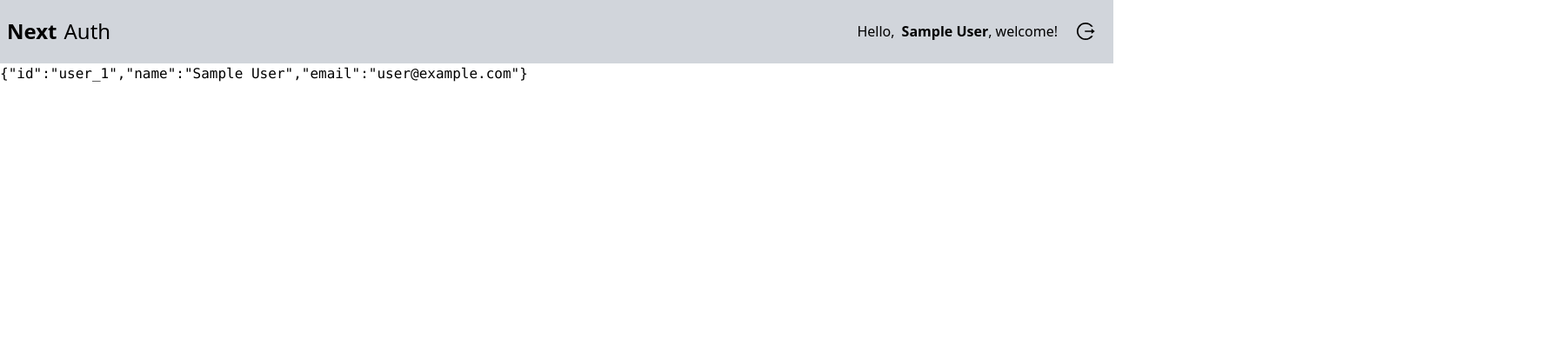
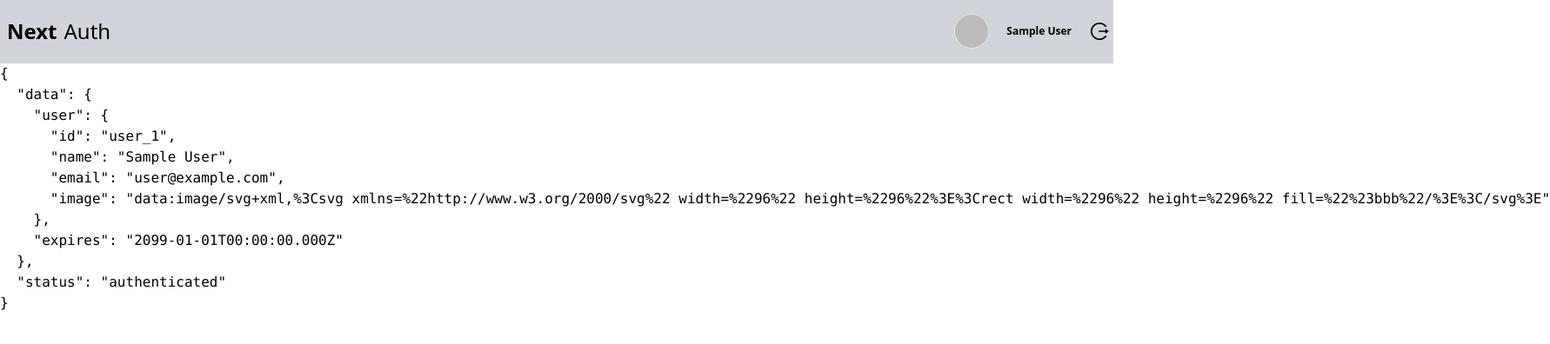
Before and after one commit to angelorubin/next-auth, a Next.js app: page /dashboard in a window 1280 px wide. Shown: the top 396 px of the page at 87% size, 1782 px wide, since content can reach past the window. Built offline with nearby package versions, Linux system fonts and the light colour scheme; no server answers; sample sign-in values are in the browser's storage.

Commit message:
Implementando imagem do usuário na dashboard

```diff
--- a/pages/dashboard/index.jsx
+++ b/pages/dashboard/index.jsx
@@ -1,9 +1,10 @@
 import { getServerSession } from 'next-auth/next'
-// import { authOptions } from './api/auth/[...nextauth]'
 import { useSession } from 'next-auth/react'
 import { useRouter } from 'next/router'
 import { signOut } from 'next-auth/react'
 import { AiOutlineLogout } from 'react-icons/ai'
+import { FaUserCircle } from 'react-icons/fa'
+import Icon from '../components/icon'
 
 /**
 export async function validateToken(token) {
@@ -19,14 +20,20 @@ export async function validateToken(token) {
 
 export async function getServerSideProps(context) {
   try {
-    const result = await getServerSession(context.req, context.res)
+    const session = await getServerSession(context.req, context.res)
 
-    const { image, ...userData } = result.user
+    if (!session) {
+      return {
+        redirect: {
+          destination: '/auth',
+          permanent: false
+        }
+      }
+    }
 
+    // O usuário está logado, você pode acessar as informações do usuário através de session.user
     return {
-      props: {
-        user: userData
-      }
+      props: {}
     }
   } catch (error) {
     return {
@@ -59,15 +66,17 @@ export async function getServerSideProps(context) {
     */
 }
 
-export default function Dashboard({ user }) {
-  const { data: session } = useSession()
+export default function Dashboard() {
   const router = useRouter()
+  const session = useSession()
+
+  const image = session?.data?.user?.image ?? false
+  const name = session?.data?.user?.name ?? false
 
   const handleLogout = async (e) => {
     await signOut({ redirect: true, callbackUrl: '/auth' })
   }
 
-  if (session) {
   return (
     <div className="flex flex-col w-full h-screen">
       <div className="flex h-20 w-full bg-gray-300">
@@ -76,24 +85,33 @@ export default function Dashboard({ user }) {
           <span className="text-2xl">Auth</span>
         </div>
 
-          <div className="flex justify-center items-center">
+        <div className="flex justify-center items-center gap-4">
+          <div className="m-1">
+            {image ? (
+              <img className="border rounded-full h-10 w-10" src={image} alt={'user-image'} />
+            ) : (
+              <Icon size={'2rem'}>
+                <FaUserCircle />
+              </Icon>
+            )}
+          </div>
+
           <div className="flex flex-2">
             <h1 className="flex justify-end">
-                <span className="mr-2">Hello,</span>
-                <span className="font-bold"> {user.name} </span>
-                <span className="">, welcome!</span>
+              <span className="font-bold text-xs"> {name && session.data.user.name} </span>
             </h1>
           </div>
-            <div className="flex-1">
-              <AiOutlineLogout className="m-5" size={'1.5rem'} onClick={handleLogout} />
+
+          <div className="flex-1 m-1">
+            <Icon size={'1.5rem'}>
+              <AiOutlineLogout onClick={handleLogout} />
+            </Icon>
           </div>
         </div>
       </div>
       <div className="flex h-full">
-          <pre>{JSON.stringify(user)}</pre>
+        <pre>{JSON.stringify(session, null, 2)}</pre>
       </div>
     </div>
   )
 }
-  return <h1>Acesso restrito</h1>
-}
```
Lines whose indentation alone changed are shown as unchanged.
